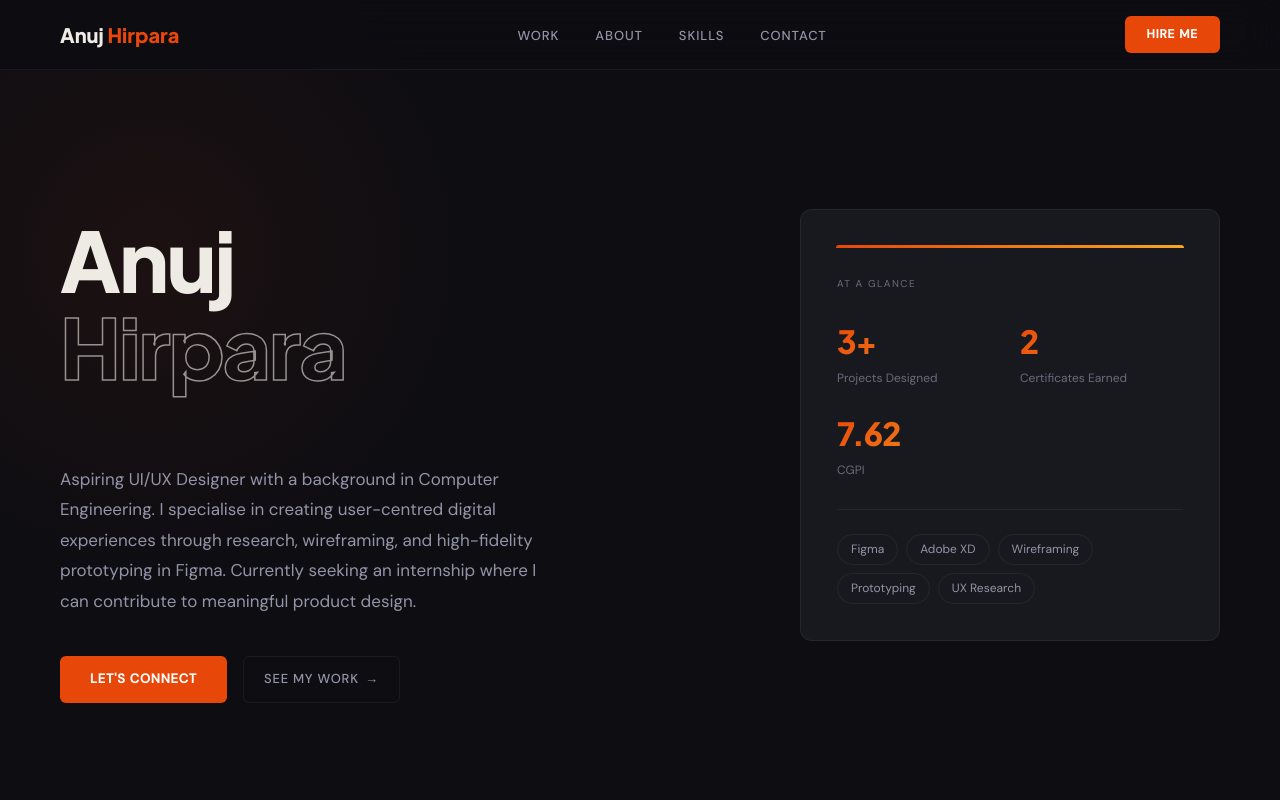
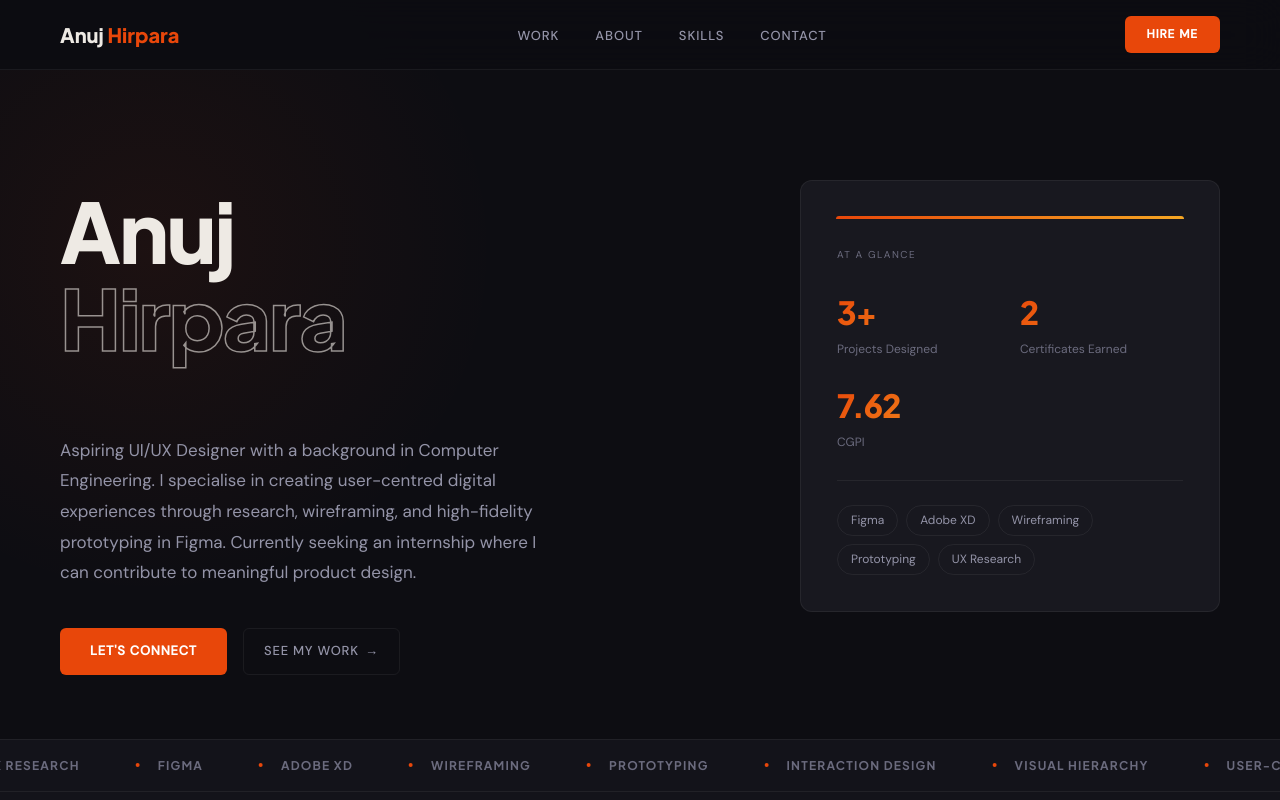
Before and after one commit to anujhirpara-spec/porfolio, a React (Create React App) app: page / in a window 1280 px wide. Shown: the top 800 px of the page. Built offline with nearby package versions, Linux system fonts and the light colour scheme.

Commit message:
Update App.js

```diff
--- a/src/App.js
+++ b/src/App.js
@@ -686,8 +686,8 @@ const styles = {
     color: "var(--muted2)", textDecoration: "none", cursor: "pointer",
   },
   hero: {
-    minHeight: "100vh", display: "flex", alignItems: "center",
-    padding: "calc(var(--nav-h) + 60px) 60px 80px", position: "relative", overflow: "hidden",
+    minHeight: "auto", display: "flex", alignItems: "center",
+    padding: "calc(var(--nav-h) + 48px) 60px 64px", position: "relative", overflow: "hidden",
   },
   heroBgGlow: {
     content: "''", position: "absolute", top: -100, left: -200, width: 700, height: 700,
@@ -882,6 +882,10 @@ const css = `
   .marquee-track { animation: marquee 22s linear infinite; }
   @keyframes marquee { from { transform: translateX(0); } to { transform: translateX(-50%); } }
 
+  @media (min-width: 1025px) {
+    .hero { min-height: min(92vh, 820px); }
+  }
+
   /* ── MOBILE RESPONSIVE ── */
   @media (max-width: 1024px) {
     .hero-grid { grid-template-columns: 1fr !important; gap: 48px !important; }
```
